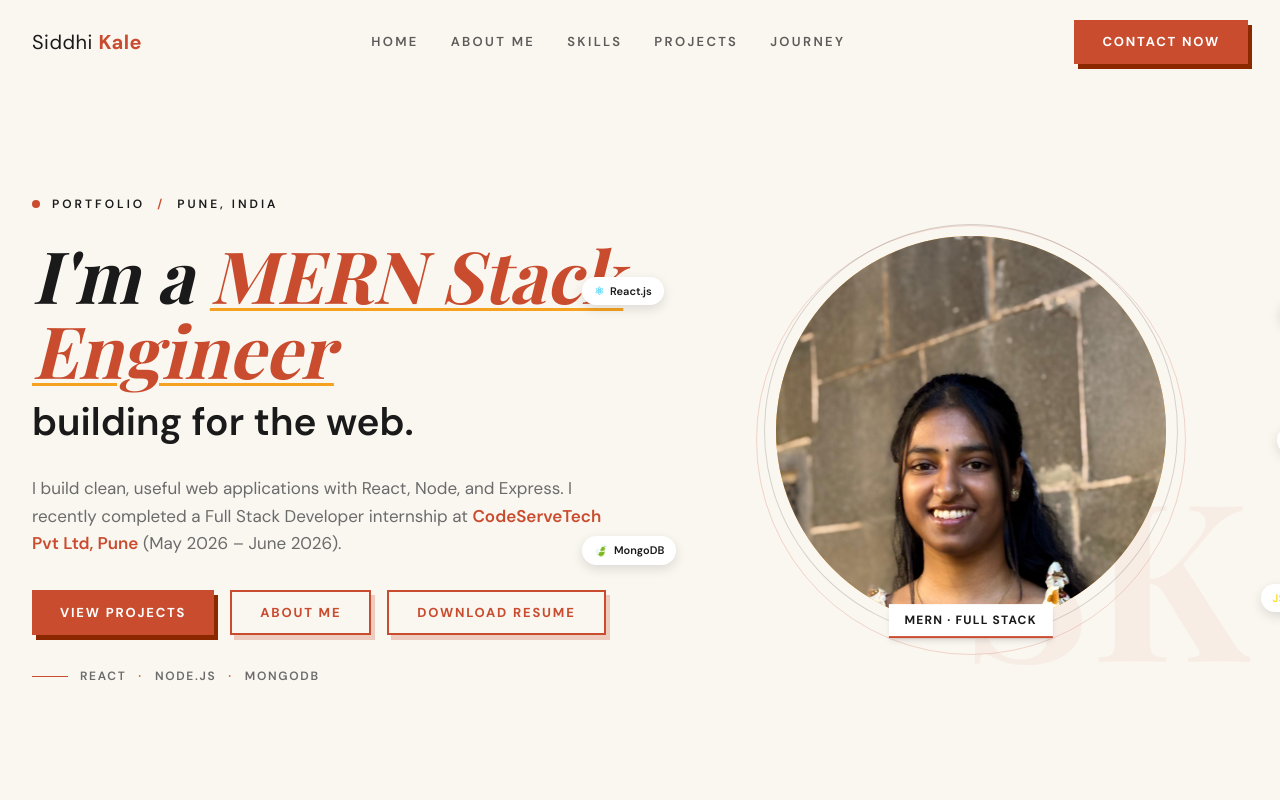
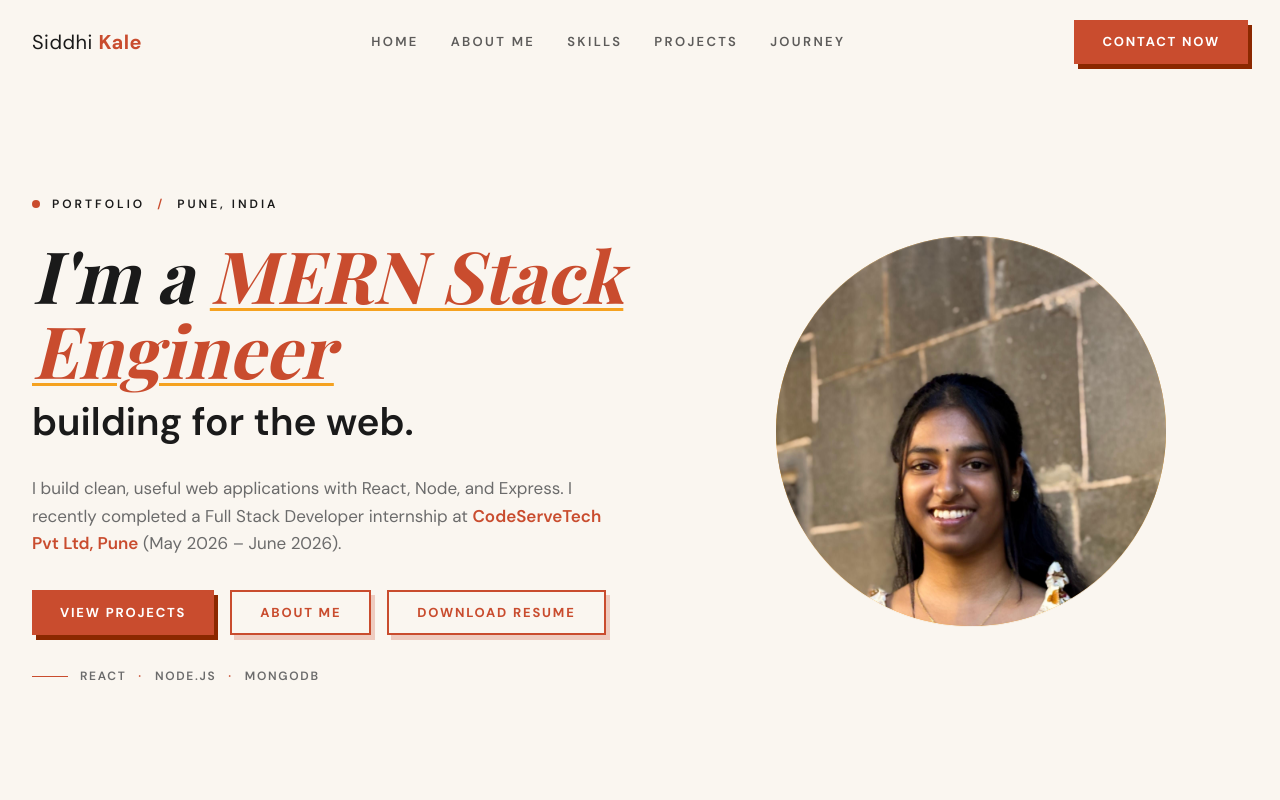
Before and after one commit to Siddhi0623/Portflio, a React (Vite) app: page / in a window 1280 px wide. Shown: the top 800 px of the page. Built offline with nearby package versions, Linux system fonts and the light colour scheme; a web font is replaced by a local one.

Commit message:
Remove floating hero labels and portrait rings

```diff
--- a/src/components/Hero.jsx
+++ b/src/components/Hero.jsx
@@ -70,34 +70,7 @@ export default function Hero() {
         </div>
 
         <div className="relative flex min-h-[320px] items-center justify-center animate-fade-up md:min-h-[430px]">
-          <div
-            aria-hidden="true"
-            className="absolute left-1/2 top-1/2 -translate-x-1/2 -translate-y-1/2 rounded-full border border-terracotta/20"
-            style={{ width: 'min(76vw, 430px)', height: 'min(76vw, 430px)' }}
-          />
-
-          <span aria-hidden="true" className="absolute bottom-[-26px] right-0 z-0 select-none font-display text-[clamp(130px,20vw,220px)] font-bold leading-none text-terracotta/5">
-            SK
-          </span>
-
-          <div className="float-chip absolute z-20 hidden lg:flex" style={{ top: '12%', left: '-20%' }}>
-            <span style={{ color: '#61DAFB' }}>⚛</span> React.js
-          </div>
-          <div className="float-chip absolute z-20 hidden lg:flex" style={{ top: '17%', right: '-20%' }}>
-            <span style={{ color: '#68A063' }}>⬡</span> Node.js
-          </div>
-          <div className="float-chip absolute z-20 hidden lg:flex" style={{ bottom: '21%', left: '-20%' }}>
-            <span style={{ color: '#4DB33D' }}>🍃</span> MongoDB
-          </div>
-          <div className="float-chip absolute z-20 hidden lg:flex" style={{ bottom: '10%', right: '-20%' }}>
-            <span style={{ color: '#F7DF1E' }}>JS</span> JavaScript
-          </div>
-          <div className="float-chip absolute z-20 hidden -translate-y-1/2 lg:flex" style={{ top: '50%', right: '-20%' }}>
-            <span style={{ color: '#38BDF8' }}>◈</span> Tailwind
-          </div>
-
           <div className="relative z-10 animate-float" style={{ width: 'clamp(250px, 35vw, 390px)', height: 'clamp(250px, 35vw, 390px)' }}>
-            <div aria-hidden="true" className="absolute -inset-3 rotate-6 rounded-full border border-black/15" />
             <div className="relative h-full w-full overflow-hidden rounded-full bg-orange-hero">
               <img
                 src="/profile.jpg"
@@ -106,10 +79,6 @@ export default function Hero() {
                 style={{ objectPosition: '50% 18%', transform: 'scale(1.55)', transformOrigin: '50% 22%' }}
               />
             </div>
-
-            <div className="absolute -bottom-3 left-1/2 -translate-x-1/2 whitespace-nowrap border-b-2 border-terracotta bg-white px-4 py-2 text-xs font-bold uppercase tracking-widest shadow-md">
-              MERN · Full Stack
-            </div>
           </div>
         </div>
 
```
